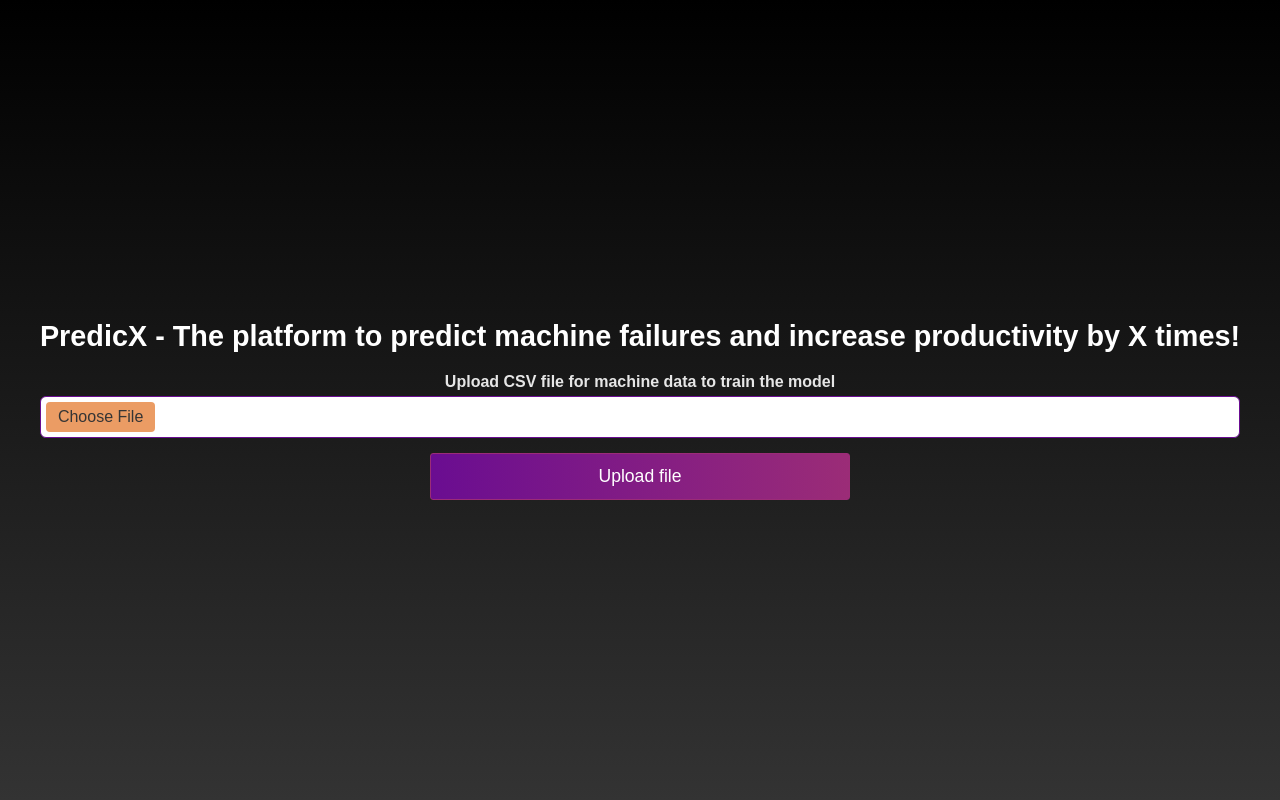
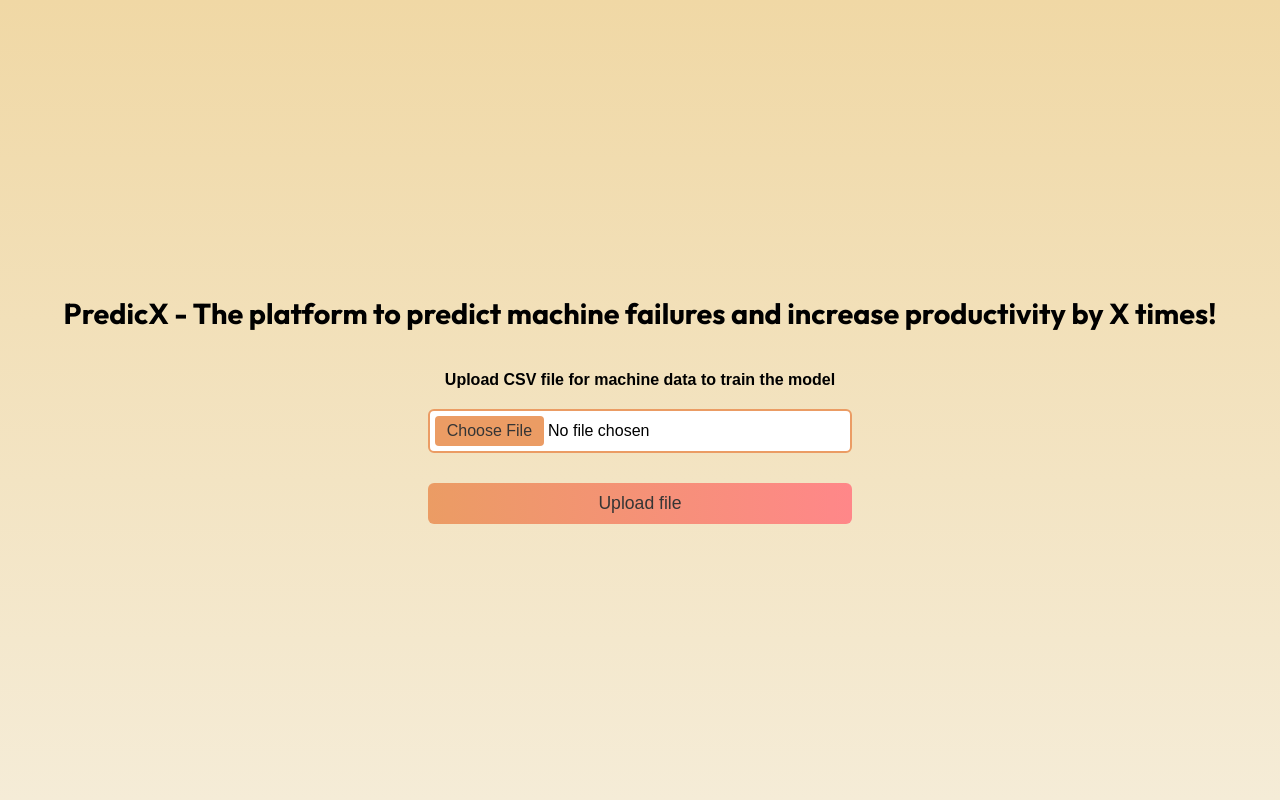
Before and after one commit to Dami-18/Predictive_Maintenance_RF, a Flask app: page / in a window 1280 px wide. Run offline with Flask 3, Linux system fonts and the light colour scheme.

Commit message:
update styles

```diff
--- a/static/stylesheets/style.css
+++ b/static/stylesheets/style.css
@@ -1,5 +1,8 @@
+@import url('https://fonts.googleapis.com/css2?family=Poppins:ital,wght@0,100;0,200;0,300;0,400;0,500;0,600;0,700;0,800;0,900;1,100;1,200;1,300;1,400;1,500;1,600;1,700;1,800;1,900&display=swap');
+@import url('https://fonts.googleapis.com/css2?family=Architects+Daughter&display=swap');
+@import url('https://fonts.googleapis.com/css2?family=Outfit:wght@100..900&display=swap');
 body {
-    background: linear-gradient(to bottom, #000000, #333333); /* Black to Grey gradient background */
+    background: linear-gradient(180deg, #f0d8a5, #F5ECD7);
     font-family: 'Arial', sans-serif;
     text-align: center;
     margin: 0;
@@ -7,69 +10,78 @@ body {
     display: flex;
     justify-content: center;
     align-items: center;
-    height: 100vh;
-}
-
-.container {
-    max-width: 1500px;
-    margin: 20px;
-    padding: 20px;
-    background-color: #20022c; /* Dark violet/purple background */
-    border-radius: 8px;
-    box-shadow: 0 2px 4px rgba(0, 0, 0, 0.3); /* Darker shadow for contrast */
-    border: 1px solid #4a005a; /* Dark purple border */
+    min-height: 100vh;
 }
 
 h1 {
     font-size: 1.8rem;
-    color: #ffffff; /* White text for contrast */
-    margin-bottom: 20px;
+    color: black;
+    margin-bottom: 40px;
     font-weight: bold;
+    font-family: "Outfit", sans-serif;
 }
 
 h2, p {
     font-size: 1.8rem;
-    color: #ffffff; /* White text for contrast */
-    margin-bottom: 20px;
+    color: #000000;
+    margin-bottom: 30px;
+    font-family: "Poppins", sans-serif;
 }
 
 .form-label {
     font-weight: bold;
-    margin-bottom: 5px;
+    margin-bottom: 20px;
     display: block;
-    color: #e6e6e6; /* Light grey for form labels */
+    color: #000000;
 }
 
-.form-control {
-    margin-bottom: 15px;
-    padding: 10px;
-    border: 1px solid #6a0d91; /* Violet border */
-    border-radius: 3px;
+.main-page, .predict{
+    display: flex;
+    flex-direction: column;
+    justify-content: center;
+    align-items: center;
+}
+
+.form-control, .form-select.custom-select {
+    margin-bottom: 30px;
+    padding: 11px;
+    border: 2px solid #eb9c64;
+    border-radius: 6px;
     font-size: 1rem;
     width: 100%;
     box-sizing: border-box;
-    background-color: #000000; /* Dark background for inputs */
-    color: #ffffff; /* White text in inputs */
+    background-color: #ffffff;
+    color: #000000;
 }
 
-.form-control:focus {
-    border-color: #9b2c77; /* Lighter violet border on focus */
+.form-control:focus, .form-select.custom-select:focus {
+    border-color: #eb9c64;
     outline: none;
-    box-shadow: 0 0 5px rgba(155, 44, 119, 0.7); /* Violet glow on focus */
+    box-shadow: 0 0 7px rgba(231, 144, 63, 0.7);
+}
+
+.data-input{
+    width: 60vw;
 }
 
 .btn-primary {
-    width: 35%;
-    padding: 12px;
+    width: 100%;
+    padding: 10px;
     font-size: 1.1rem;
-    border-radius: 3px;
-    background: linear-gradient(to right, #6a0d91, #9b2c77); /* Gradient from purple to violet */
-    color: #ffffff; /* White text */
-    border: 1px solid #9b2c77; /* Light violet border */
+    border-radius: 6px;
+    background: linear-gradient(to right, #eb9c64, #ff8789);
+    color: #353535;
+    border: none;
     cursor: pointer;
     transition: background-color 0.3s ease;
 }
 
 .btn-primary:hover {
-    background: linear-gradient(to right, #9b2c77, #6a0d91); /* Reverse gradient on hover */
+    background: linear-gradient(to left, #eb9c64, #ff8789);
+    color: #353535;
 }
+
+.btn-primary:active{
+    background: linear-gradient(to left, #eb9c64, #ff8789);
+    color: #353535;
+}
```
